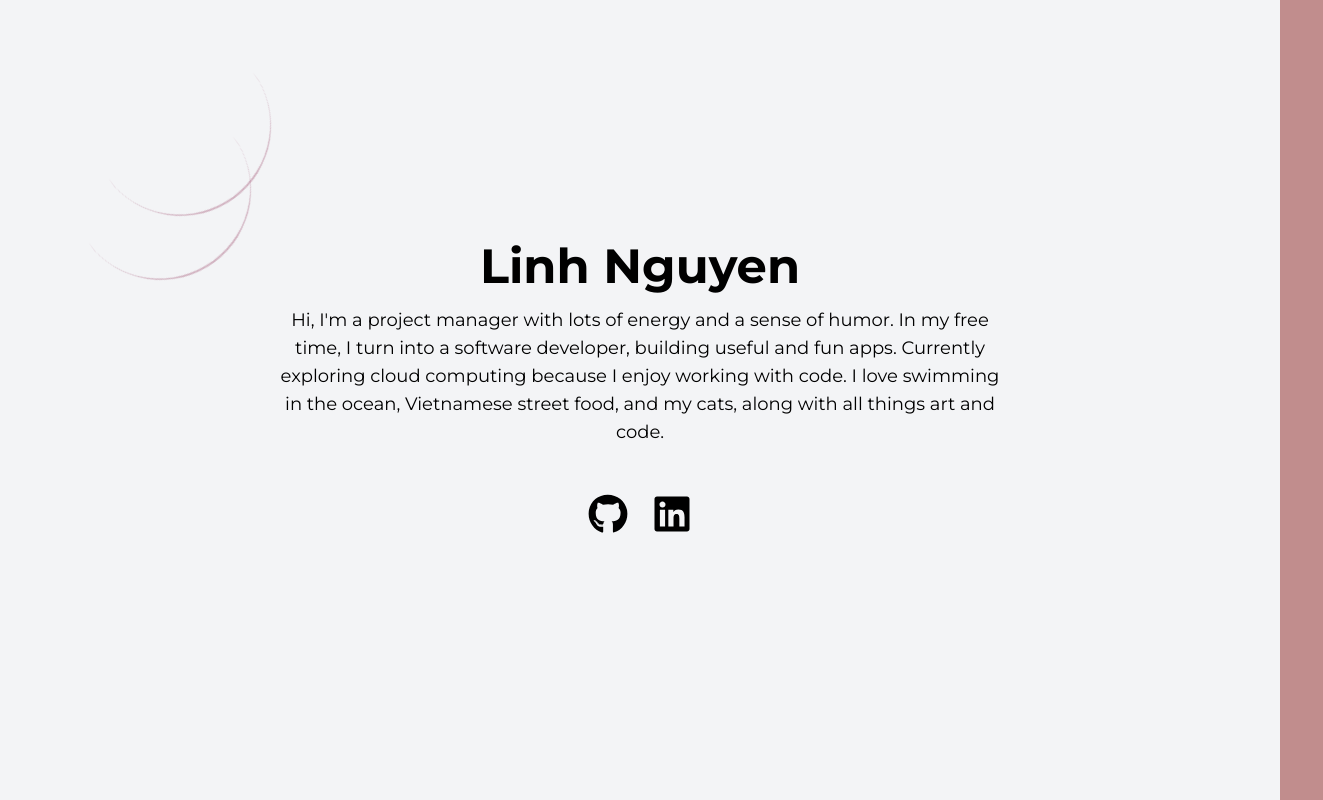
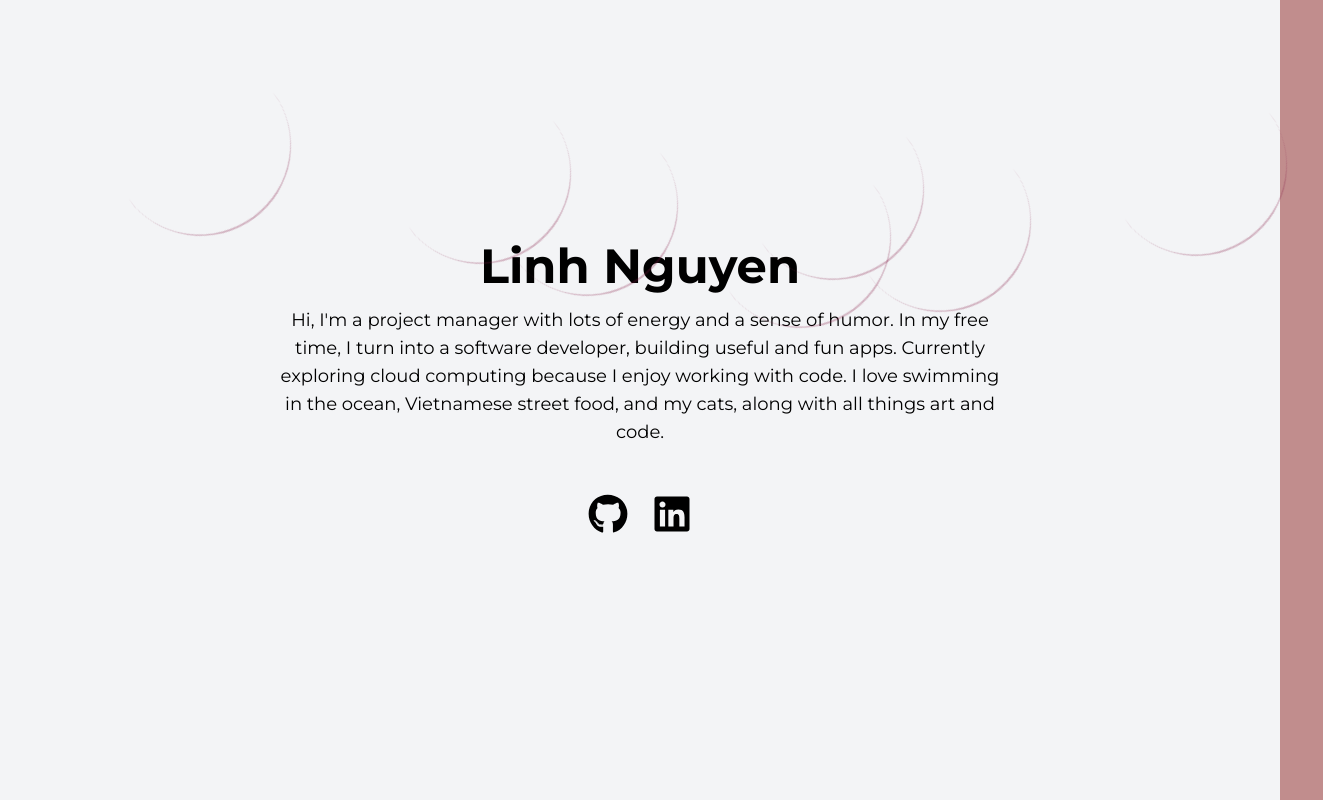
Before and after one commit to jakuzzibubbles/portfolio-white, a React (Vite) app: page / in a window 1280 px wide. Shown: the top 800 px of the page, 1323 px wide, since content can reach past the window. Built offline with nearby package versions, Linux system fonts and the light colour scheme.

Commit message:
more circles

```diff
--- a/src/App.jsx
+++ b/src/App.jsx
@@ -5,9 +5,13 @@ import Projects from "./Projects";
 const App = () => {
   return (
     <div className="bg-gray-100 min-h-screen relative">
-      <div className="ui-circle absolute top-16 left-13 opacity-20 animate-pulse"></div>
-      <div className="ui-circle absolute left-5 opacity-20 animate-pulse"></div>
-
+      <div className="ui-circle absolute top-5 left-10 opacity-20 animate-pulse"></div>
+      <div className="ui-circle absolute top-10 right-16 opacity-20 animate-pulse"></div>
+      <div className="ui-circle absolute top-20 left-1/3 opacity-20 animate-pulse"></div>
+      <div className="ui-circle absolute top-24 right-1/4 opacity-20 animate-pulse"></div>
+      <div className="ui-circle absolute top-12 left-1/4 opacity-20 animate-pulse"></div>
+      <div className="ui-circle absolute top-16 right-1/3 opacity-20 animate-pulse"></div>
+      <div className="ui-circle absolute top-28 left-1/2 opacity-20 animate-pulse"></div>
       <Hero />
       <Projects />
       <footer className="text-black text-center py-4 mt-8">
@@ -19,7 +23,6 @@ const App = () => {
           Download Resume
         </a>
         <p>&copy; 2025 Linh Nguyen. All rights reserved.</p>
-
       </footer>
     </div>
   );
```
